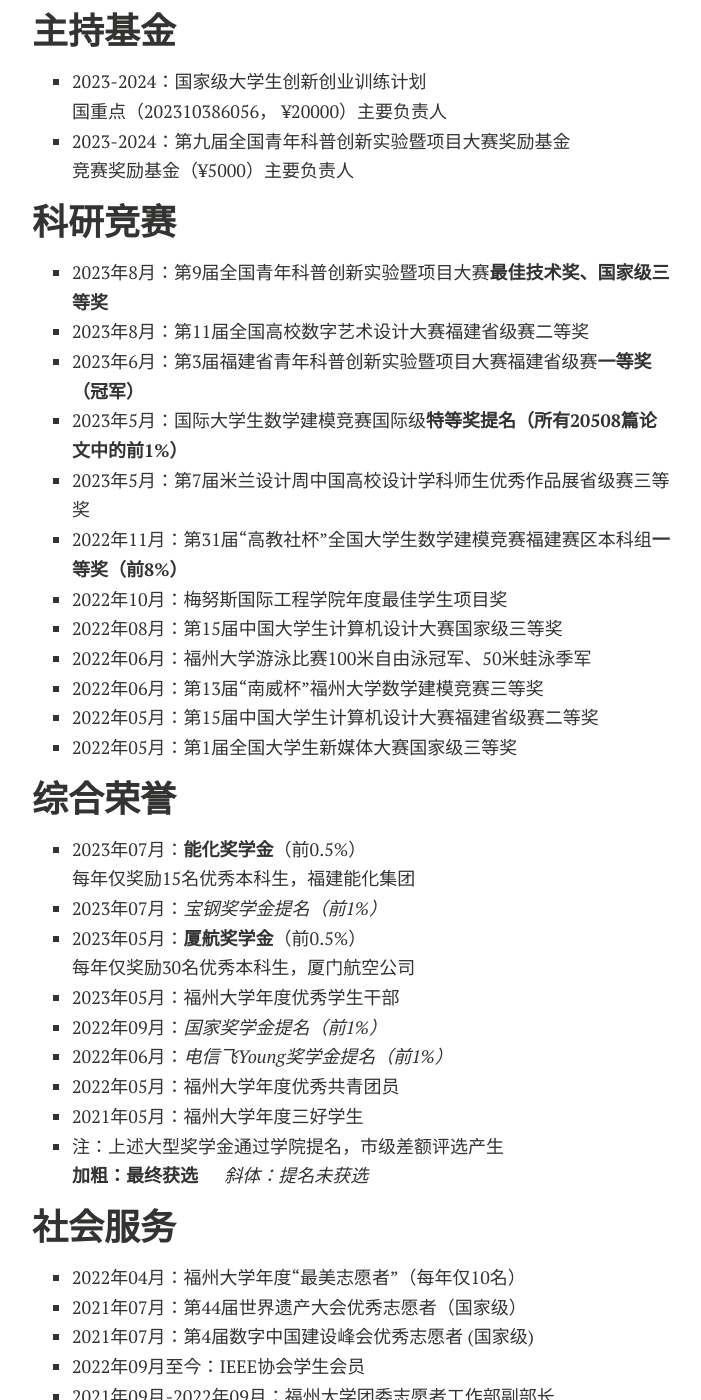
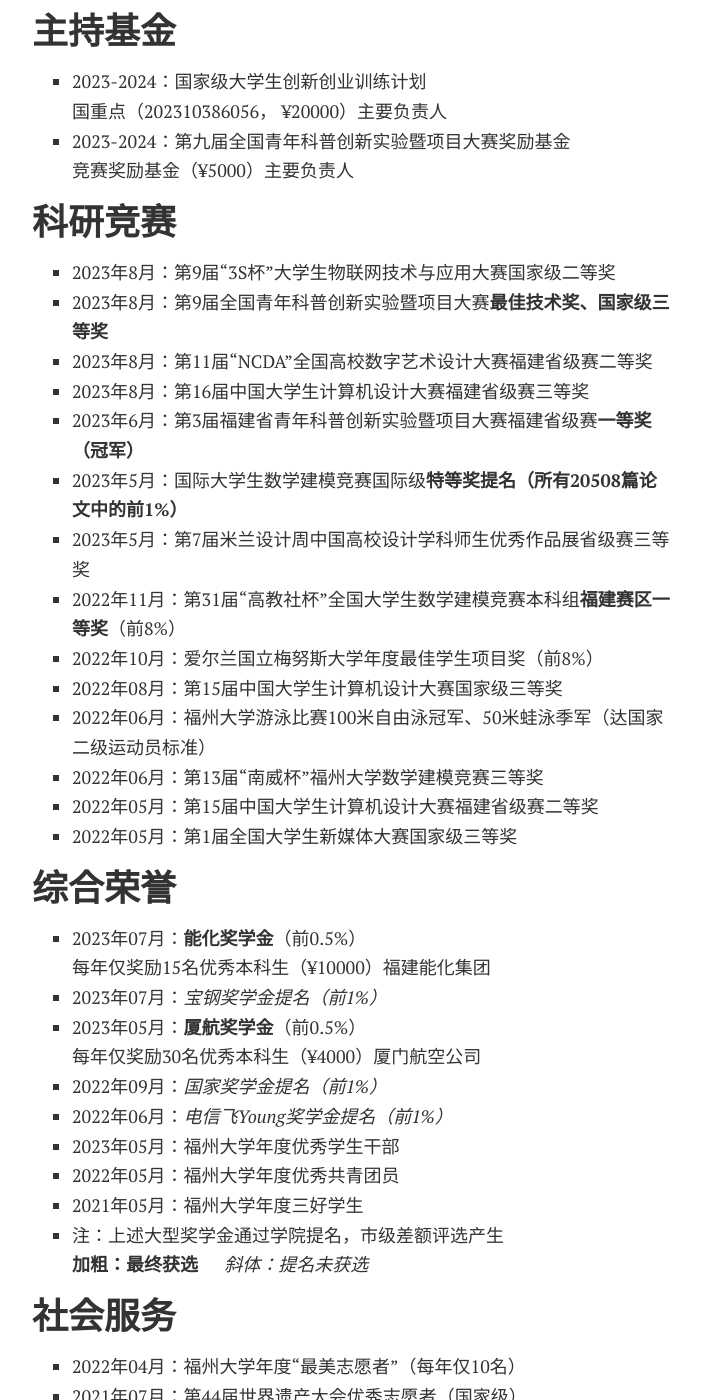
Before and after one commit to GuangLun2000/GuangLun2000.github.io, a Jekyll site: the page built from file/awards-zh.md, in a window 1280 px wide and 1400 px high, scrolled down 434 px. Shown: the whole window, without its empty margins (288-989 px from the left). Built offline with Jekyll 4.4.1, drawn with Linux system fonts in a browser that asks for light colours; nearby versions of some CDN libraries; comment, search, counter and statistics services are not loaded; a style sheet for code colours, icons or effects is not loaded; some of the changed text lies outside the part shown.

Commit message:
Update awards-zh.md

```diff
--- a/file/awards-zh.md
+++ b/file/awards-zh.md
@@ -21,27 +21,29 @@ title: Awards-zh
 
 ## 科研竞赛
 
+- 2023年8月：第9届“3S杯”大学生物联网技术与应用大赛国家级二等奖
 - 2023年8月：第9届全国青年科普创新实验暨项目大赛**最佳技术奖、国家级三等奖**
-- 2023年8月：第11届全国高校数字艺术设计大赛福建省级赛二等奖
+- 2023年8月：第11届“NCDA”全国高校数字艺术设计大赛福建省级赛二等奖
+- 2023年8月：第16届中国大学生计算机设计大赛福建省级赛三等奖
 - 2023年6月：第3届福建省青年科普创新实验暨项目大赛福建省级赛**一等奖（冠军）**
 - 2023年5月：国际大学生数学建模竞赛国际级**特等奖提名（所有20508篇论文中的前1%）**
 - 2023年5月：第7届米兰设计周中国高校设计学科师生优秀作品展省级赛三等奖
-- 2022年11月：第31届“高教社杯”全国大学生数学建模竞赛福建赛区本科组**一等奖（前8%）**
-- 2022年10月：梅努斯国际工程学院年度最佳学生项目奖
+- 2022年11月：第31届“高教社杯”全国大学生数学建模竞赛本科组**福建赛区一等奖**（前8%）
+- 2022年10月：爱尔兰国立梅努斯大学年度最佳学生项目奖（前8%）
 - 2022年08月：第15届中国大学生计算机设计大赛国家级三等奖
-- 2022年06月：福州大学游泳比赛100米自由泳冠军、50米蛙泳季军
+- 2022年06月：福州大学游泳比赛100米自由泳冠军、50米蛙泳季军（达国家二级运动员标准）
 - 2022年06月：第13届“南威杯”福州大学数学建模竞赛三等奖
 - 2022年05月：第15届中国大学生计算机设计大赛福建省级赛二等奖
 - 2022年05月：第1届全国大学生新媒体大赛国家级三等奖
 
 ## 综合荣誉
 
-- 2023年07月：**能化奖学金**（前0.5%）<br>每年仅奖励15名优秀本科生，福建能化集团
+- 2023年07月：**能化奖学金**（前0.5%）<br>每年仅奖励15名优秀本科生（¥10000）福建能化集团
 - 2023年07月：*宝钢奖学金提名（前1%）*
-- 2023年05月：**厦航奖学金**（前0.5%）<br>每年仅奖励30名优秀本科生，厦门航空公司
-- 2023年05月：福州大学年度优秀学生干部
+- 2023年05月：**厦航奖学金**（前0.5%）<br>每年仅奖励30名优秀本科生（¥4000）厦门航空公司
 - 2022年09月：*国家奖学金提名（前1%）*
 - 2022年06月：*电信飞Young奖学金提名（前1%）*
+- 2023年05月：福州大学年度优秀学生干部
 - 2022年05月：福州大学年度优秀共青团员
 - 2021年05月：福州大学年度三好学生
 - 注：上述大型奖学金通过学院提名，市级差额评选产生<br>**加粗：最终获选** &nbsp; &nbsp; &nbsp;*斜体：提名未获选*<br>
@@ -50,8 +52,8 @@ title: Awards-zh
 
 - 2022年04月：福州大学年度“最美志愿者”（每年仅10名）
 - 2021年07月：第44届世界遗产大会优秀志愿者（国家级）
-- 2021年07月：第4届数字中国建设峰会优秀志愿者 (国家级)
-- 2022年09月至今：IEEE协会学生会员
+- 2021年07月：第4届数字中国建设峰会优秀志愿者（国家级）
+- 2022年09月至今：IEEE协会学生会员，人工智能学会学生会员
 - 2021年09月-2022年09月：福州大学团委志愿者工作部副部长
 - 2020年09月-2021年09月：福州大学梅努斯国际工程学院班长
 
```
